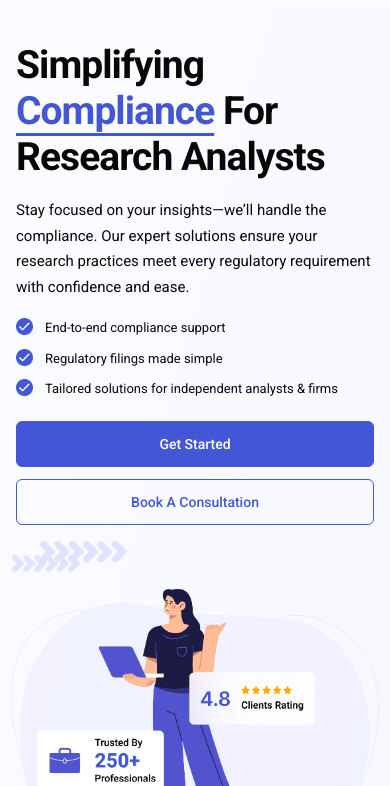
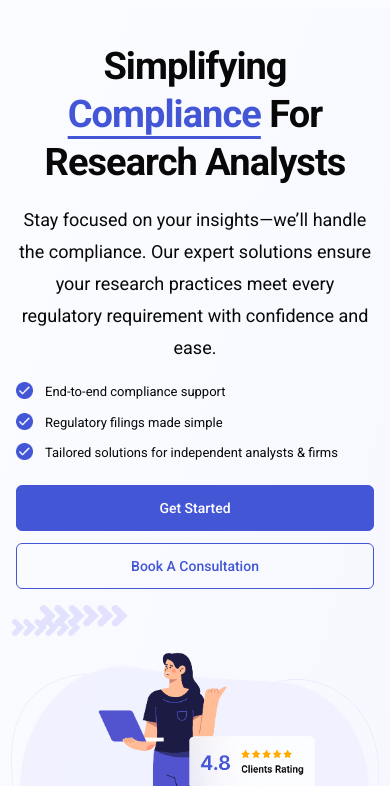
Before and after one commit to prince53454/clarity-landing-page, a plain HTML site: page index.html in a window 390 px wide. Shown: the part 58-844 px from the top of the page. Drawn offline with Linux system fonts and the light colour scheme.

Commit message:
Align tablet and mobile layout with Figma frames

```diff
--- a/styles.css
+++ b/styles.css
@@ -166,9 +166,11 @@ a:focus-visible, summary:focus-visible { outline: 3px solid #ffb347; outline-off
   .mobile-nav > a:not(.button):hover { color: var(--blue); background: var(--pale); }
   .hero, .hero-inner { min-height: auto; }
   .hero-inner { grid-template-columns: 1fr; padding: 46px 0 38px; }
-  .hero-copy { padding: 0; }
-  h1 { max-width: 640px; font-size: clamp(42px, 7vw, 56px); line-height: 1.2; }
-  .hero-description { max-width: 660px; font-size: 17px; }
+  .hero-copy { padding: 0; text-align: center; }
+  h1 { max-width: 640px; margin-inline: auto; font-size: clamp(42px, 7vw, 54px); line-height: 1.39; }
+  .hero-description { max-width: 660px; margin-inline: auto; font-size: 18px; line-height: 1.78; }
+  .hero-points { width: fit-content; margin-inline: auto; text-align: left; }
+  .hero-actions { justify-content: center; }
   .hero-art { margin-top: 30px; }
   .banner-image { max-width: 620px; }
   .hero-chevrons { top: -12px; left: 8%; }
@@ -186,9 +188,9 @@ a:focus-visible, summary:focus-visible { outline: 3px solid #ffb347; outline-off
   .site-header { height: 66px; }
   .brand img { width: 132px; height: auto; }
   .hero-inner { padding: 34px 0 28px; }
-  h1 { margin-bottom: 18px; font-size: clamp(36px, 10vw, 44px); line-height: 1.18; }
+  h1 { margin: 0 auto 18px; font-size: 38px; line-height: 48px; }
   .desktop-break { display: none; }
-  .hero-description { font-size: 15px; line-height: 1.7; }
+  .hero-description { font-size: 18px; line-height: 32px; }
   .hero-points { gap: 11px; margin: 18px 0 22px; }
   .hero-points li { align-items: flex-start; font-size: 13px; }
   .hero-actions { display: grid; grid-template-columns: 1fr; gap: 12px; }
```
